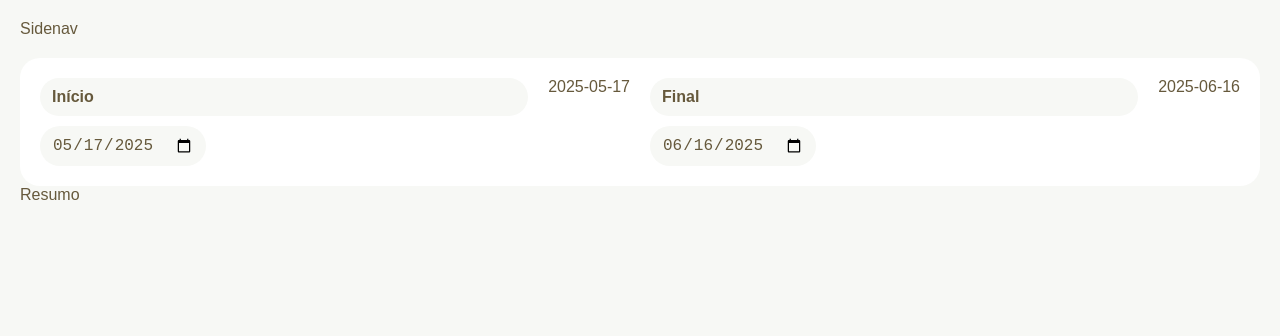
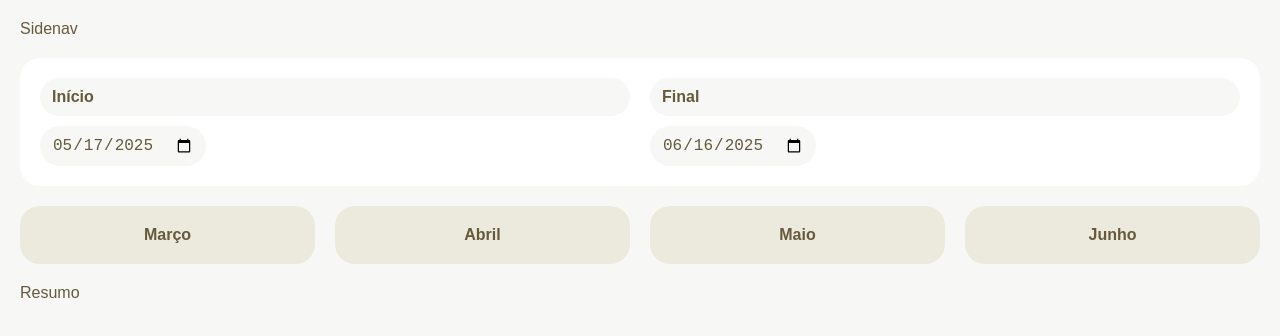
Before and after one commit to alexmonteirodev/fintech-tsx, a React (Vite) app: page / in a window 1280 px wide. Shown: the top 336 px of the page. Built offline with nearby package versions, Linux system fonts and the light colour scheme; no server answers.

Commit message:
meses component

```diff
--- a/src/Components/DateRange.tsx
+++ b/src/Components/DateRange.tsx
@@ -1,4 +1,3 @@
-import React from "react";
 import DateInput from "./DateInput";
 import { useData } from "../Context/DataContext";
 
@@ -11,13 +10,11 @@
         value={inicio}
         onChange={({ target }) => setInicio(target.value)}
       />
-      {inicio}
       <DateInput
         label="Final"
         value={final}
         onChange={({ target }) => setFinal(target.value)}
       />
-      {final}
     </form>
   );
 };
--- a/src/Components/Header.tsx
+++ b/src/Components/Header.tsx
@@ -1,13 +1,17 @@
 import React from "react";
 import { useData } from "../Context/DataContext";
 import DateRange from "./DateRange";
+import Meses from "./Meses";
 
 const Header = () => {
   const { data } = useData();
   return (
-    <div>
-      <DateRange />
-    </div>
+    <header className="mb">
+      <div className="mb">
+        <DateRange />
+      </div>
+      <Meses />
+    </header>
   );
 };
 
--- /dev/null
+++ b/src/Components/MesBtn.tsx
@@ -0,0 +1,48 @@
+import React from "react";
+import { useData } from "../Context/DataContext";
+
+const style: React.CSSProperties = {
+  padding: "var(--gap) var(--gap-s)",
+  backgroundColor: "var(--color-3)",
+  border: "none",
+  borderRadius: "var(--gap)",
+  color: "var(--color-2)",
+  fontWeight: "600",
+  textTransform: "capitalize",
+};
+
+function nomeMes(n: number) {
+  const date = new Date();
+  date.setMonth(date.getMonth() + n);
+  return new Intl.DateTimeFormat("pt-BR", { month: "long" }).format(date);
+}
+
+function formatDate(date: Date) {
+  const dd = String(date.getDate()).padStart(2, "0");
+  const mm = String(date.getMonth() + 1).padStart(2, "0");
+  const yyyy = date.getFullYear();
+  return `${yyyy}-${mm}-${dd}`;
+}
+
+const MesBtn = ({ n }: { n: number }) => {
+  const { setInicio, setFinal } = useData();
+
+  function setMes(n: number) {
+    const date = new Date();
+    date.setMonth(date.getMonth() + n);
+
+    const firstDay = new Date(date.getFullYear(), date.getMonth(), 1);
+    const lastDay = new Date(date.getFullYear(), date.getMonth() + 1, 0);
+
+    setInicio(formatDate(firstDay));
+    setFinal(formatDate(lastDay));
+  }
+
+  return (
+    <button style={style} onClick={() => setMes(n)}>
+      {nomeMes(n)}
+    </button>
+  );
+};
+
+export default MesBtn;
--- /dev/null
+++ b/src/Components/Meses.tsx
@@ -0,0 +1,14 @@
+import MesBtn from "./MesBtn";
+
+const Meses = () => {
+  return (
+    <div className="flex">
+      <MesBtn n={-3} />
+      <MesBtn n={-2} />
+      <MesBtn n={-1} />
+      <MesBtn n={-0} />
+    </div>
+  );
+};
+
+export default Meses;
```
